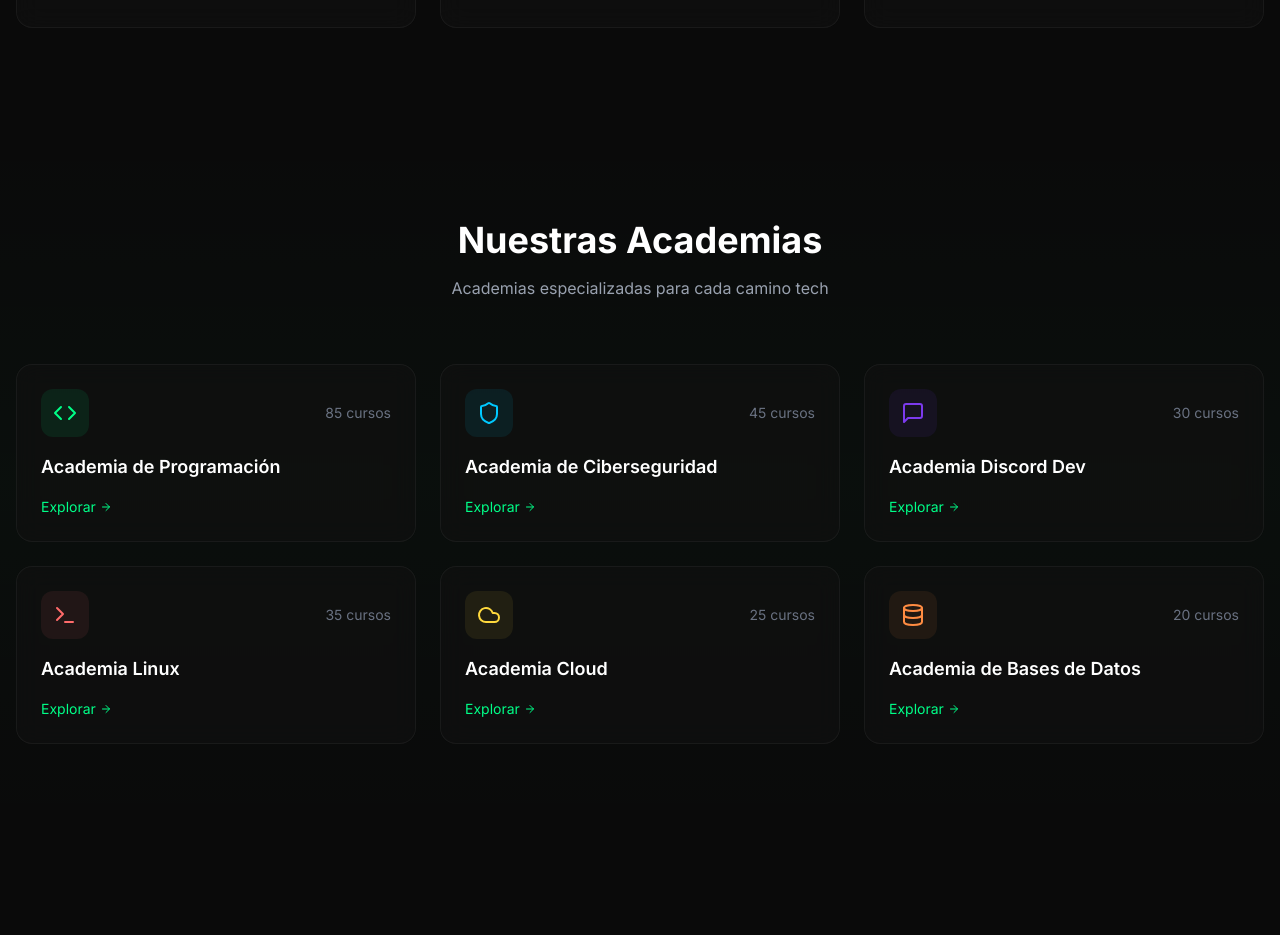
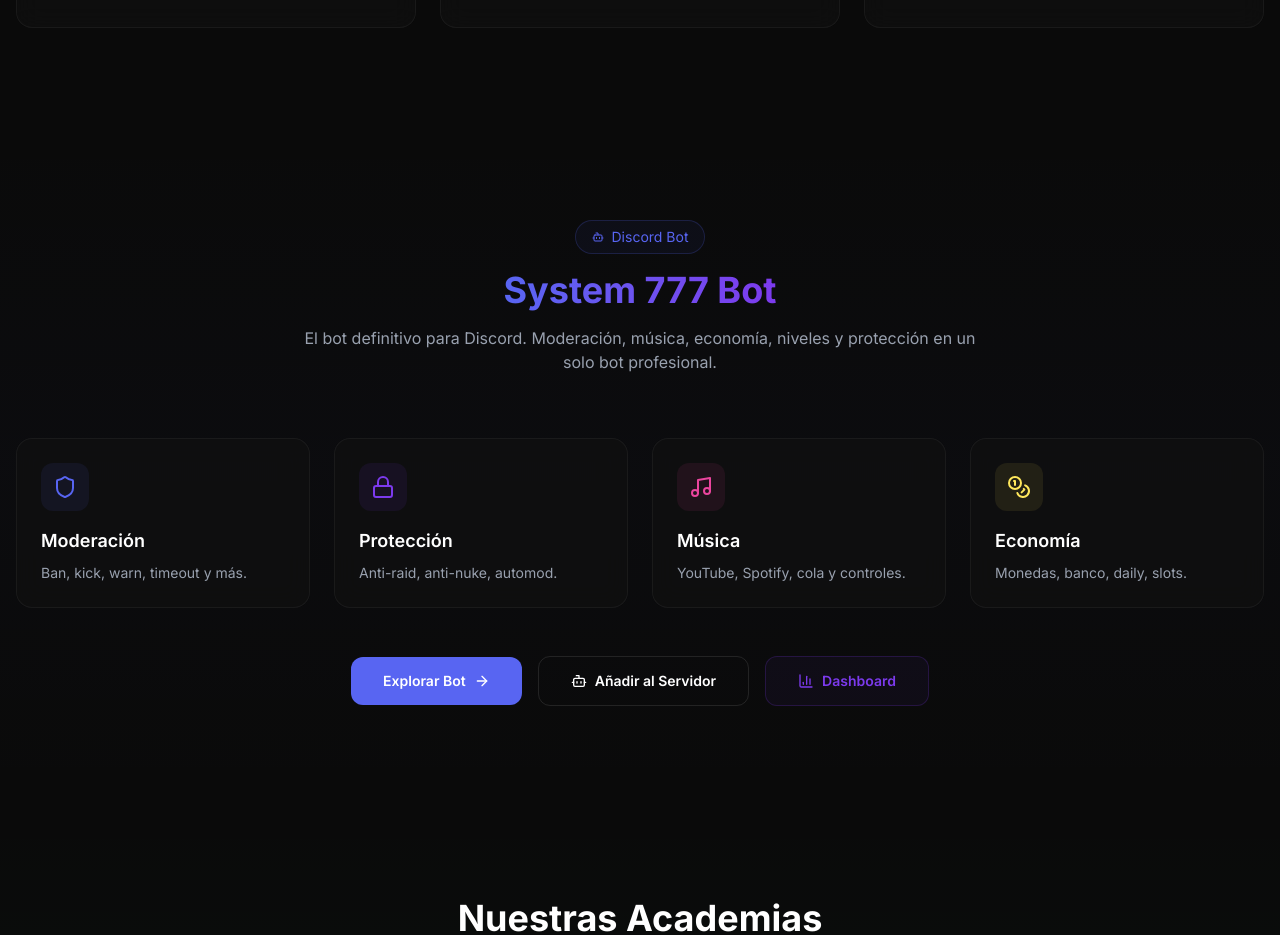
Before and after one commit to Yzzz777/system777, a Next.js app: page / in a window 1280 px wide. Shown: the part 1862-2797 px from the top of the page. Built offline with nearby package versions, Linux system fonts and the light colour scheme; no server answers.

Commit message:
feat: add bot showcase section to homepage

```diff
--- a/src/app/page.tsx
+++ b/src/app/page.tsx
@@ -5,7 +5,8 @@
 import {
   Code, Shield, Terminal, MessageSquare, Cloud, Database,
   ArrowRight, Users, BookOpen, Award, Zap, Globe,
-  ChevronRight, Star, Play, Cpu, Layers, Rocket, Server
+  ChevronRight, Star, Play, Cpu, Layers, Rocket, Server,
+  Bot as BotIcon, Music, Coins, BarChart3, Lock
 } from "lucide-react";
 import { FadeIn, FadeInUp, StaggerContainer, StaggerItem, HoverScale, GlowPulse, FloatingElement } from "@/components/ui/Animations";
 
@@ -171,6 +172,62 @@
         </div>
       </section>
 
+      {/* Bot Showcase */}
+      <section className="py-24 bg-gradient-to-b from-transparent via-[#5865F2]/[0.02] to-transparent">
+        <div className="mx-auto max-w-7xl px-4">
+          <FadeIn>
+            <div className="text-center">
+              <div className="mb-4 inline-flex items-center gap-2 rounded-full border border-[#5865F2]/20 bg-[#5865F2]/5 px-4 py-1.5 text-sm text-[#5865F2]">
+                <BotIcon className="h-3 w-3" />
+                <span>Discord Bot</span>
+              </div>
+              <h2 className="text-3xl font-bold text-white sm:text-4xl">
+                <span className="bg-gradient-to-r from-[#5865F2] to-[#7C3AED] bg-clip-text text-transparent">System 777 Bot</span>
+              </h2>
+              <p className="mx-auto mt-4 max-w-2xl text-gray-400">El bot definitivo para Discord. Moderación, música, economía, niveles y protección en un solo bot profesional.</p>
+            </div>
+          </FadeIn>
+          <StaggerContainer className="mt-16 grid gap-6 sm:grid-cols-2 lg:grid-cols-4">
+            {[
+              { icon: Shield, title: "Moderación", desc: "Ban, kick, warn, timeout y más.", color: "#5865F2" },
+              { icon: Lock, title: "Protección", desc: "Anti-raid, anti-nuke, automod.", color: "#7C3AED" },
+              { icon: Music, title: "Música", desc: "YouTube, Spotify, cola y controles.", color: "#EB459E" },
+              { icon: Coins, title: "Economía", desc: "Monedas, banco, daily, slots.", color: "#FEE75C" },
+            ].map((f) => (
+              <StaggerItem key={f.title}>
+                <HoverScale>
+                  <div className="glass rounded-2xl p-6 h-full">
+                    <div className="flex h-12 w-12 items-center justify-center rounded-xl" style={{ backgroundColor: f.color + "15" }}>
+                      <f.icon className="h-6 w-6" style={{ color: f.color }} />
+                    </div>
+                    <h3 className="mt-4 text-lg font-semibold text-white">{f.title}</h3>
+                    <p className="mt-2 text-sm text-gray-400">{f.desc}</p>
+                  </div>
+                </HoverScale>
+              </StaggerItem>
+            ))}
+          </StaggerContainer>
+          <FadeIn delay={0.2}>
+            <div className="mt-12 flex flex-col items-center justify-center gap-4 sm:flex-row">
+              <Link href="/bot" className="group flex items-center gap-2 rounded-xl bg-[#5865F2] px-8 py-3.5 text-sm font-semibold text-white transition-all hover:bg-[#4752c4] hover:shadow-[0_0_30px_rgba(88,101,242,0.3)]">
+                Explorar Bot <ArrowRight className="h-4 w-4 transition-transform group-hover:translate-x-1" />
+              </Link>
+              <a
+                href={`https://discord.com/oauth2/authorize?client_id=${process.env.NEXT_PUBLIC_BOT_CLIENT_ID ?? "1502804306125132057"}&permissions=8&integration_type=0&scope=applications.commands+bot`}
+                target="_blank"
+                rel="noopener noreferrer"
+                className="flex items-center gap-2 rounded-xl border border-white/10 px-8 py-3.5 text-sm font-semibold text-white transition-all hover:border-[#5865F2]/30 hover:bg-white/5"
+              >
+                <BotIcon className="h-4 w-4" /> Añadir al Servidor
+              </a>
+              <Link href="/bot/dashboard" className="flex items-center gap-2 rounded-xl border border-[#7C3AED]/20 bg-[#7C3AED]/5 px-8 py-3.5 text-sm font-semibold text-[#7C3AED] transition-all hover:bg-[#7C3AED]/10">
+                <BarChart3 className="h-4 w-4" /> Dashboard
+              </Link>
+            </div>
+          </FadeIn>
+        </div>
+      </section>
+
       {/* Academies */}
       <section className="py-24 bg-gradient-to-b from-transparent via-[#00FF88]/[0.02] to-transparent">
         <div className="mx-auto max-w-7xl px-4">
```
